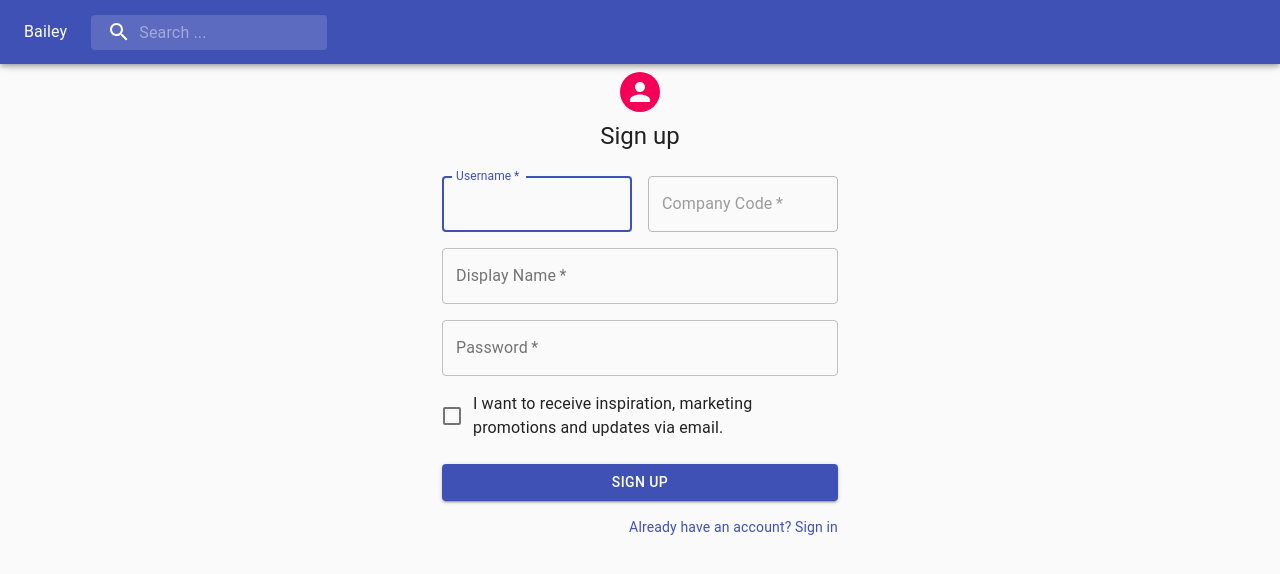
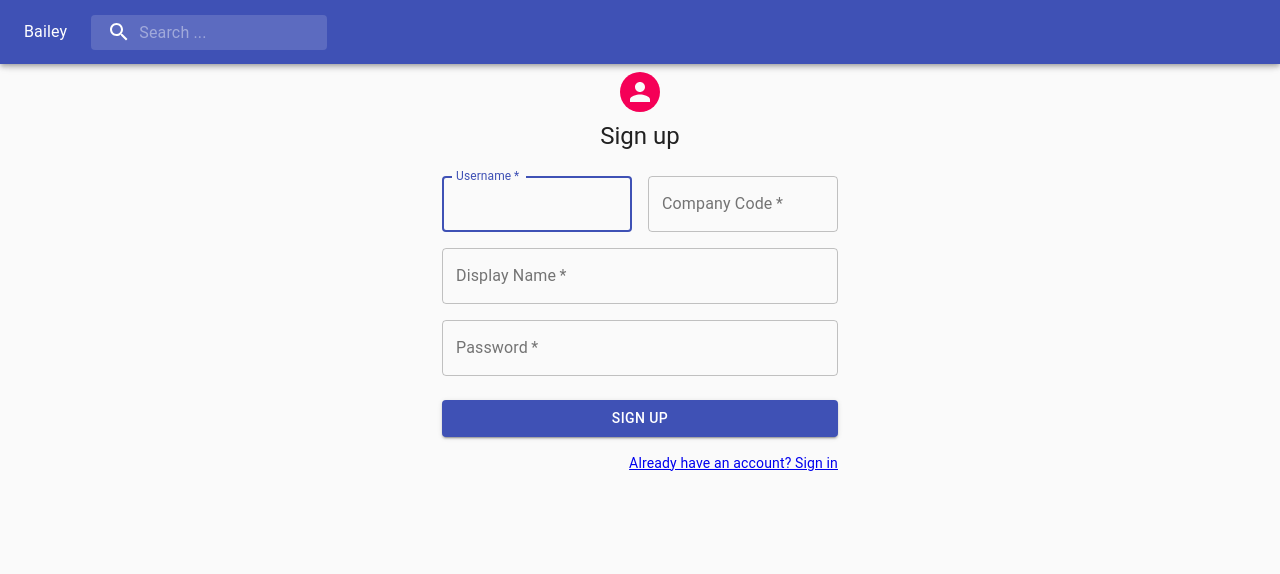
Before and after one commit to SNUEngineer/morlangmae, a React (Create React App) app: page /sign-up in a window 1280 px wide. Shown: the top 574 px of the page. Built offline with nearby package versions, Linux system fonts and the light colour scheme.

Commit message:
:sparkles: Fix sign in and sign up

```diff
--- a/src/components/signin/SignIn.tsx
+++ b/src/components/signin/SignIn.tsx
@@ -6,12 +6,12 @@ import CssBaseline from '@material-ui/core/CssBaseline';
 import TextField from '@material-ui/core/TextField';
 import FormControlLabel from '@material-ui/core/FormControlLabel';
 import Checkbox from '@material-ui/core/Checkbox';
-import Link from '@material-ui/core/Link';
 import Grid from '@material-ui/core/Grid';
 import Box from '@material-ui/core/Box';
 import Typography from '@material-ui/core/Typography';
 import { makeStyles } from '@material-ui/core/styles';
 import Container from '@material-ui/core/Container';
+import { Link } from 'react-router-dom';
 
 export interface SignInProps {
   handleSubmit(): Promise<void>;
@@ -88,14 +88,9 @@ export default function SignIn(props: any) {
           >
             Sign In
           </Button>
-          <Grid container>
-            <Grid item xs>
-              <Link href="#" variant="body2">
-                Forgot password?
-              </Link>
-            </Grid>
+          <Grid container justify="flex-end">
             <Grid item>
-              <Link href="#" variant="body2">
+              <Link to="/sign-up">
                 {"Don't have an account? Sign Up"}
               </Link>
             </Grid>
--- a/src/components/signup/SignUp.tsx
+++ b/src/components/signup/SignUp.tsx
@@ -1,19 +1,21 @@
 import React from 'react';
+import { useForm } from 'react-hook-form';
 import Avatar from '@material-ui/core/Avatar';
 import Button from '@material-ui/core/Button';
 import CssBaseline from '@material-ui/core/CssBaseline';
 import TextField from '@material-ui/core/TextField';
 import FormControlLabel from '@material-ui/core/FormControlLabel';
 import Checkbox from '@material-ui/core/Checkbox';
-import Link from '@material-ui/core/Link';
 import Grid from '@material-ui/core/Grid';
 import Typography from '@material-ui/core/Typography';
 import { makeStyles } from '@material-ui/core/styles';
 import Container from '@material-ui/core/Container';
+import { Link, useHistory } from 'react-router-dom';
+import { SignUpRequest } from '../../services/user.service';
 
 export interface SignUpProps {
   companyCode?: string;
-  handleSubmit(): Promise<void>;
+  handleSubmit(request: SignUpRequest): Promise<void>;
 }
 
 const useStyles = makeStyles((theme) => ({
@@ -38,6 +40,8 @@ const useStyles = makeStyles((theme) => ({
 
 export default function SignUp(props: SignUpProps) {
   const classes = useStyles();
+  const { register, handleSubmit } = useForm();
+  const history = useHistory();
 
   return (
     <Container component="main" maxWidth="xs">
@@ -49,7 +53,7 @@ export default function SignUp(props: SignUpProps) {
         <Typography component="h1" variant="h5">
           Sign up
         </Typography>
-        <form className={classes.form} noValidate>
+        <form onSubmit={handleSubmit(props.handleSubmit)} className={classes.form} noValidate>
           <Grid container spacing={2}>
             <Grid item xs={12} sm={6}>
               <TextField
@@ -61,18 +65,19 @@ export default function SignUp(props: SignUpProps) {
                 id="username"
                 label="Username"
                 autoFocus
+                inputRef={register}
               />
             </Grid>
             <Grid item xs={12} sm={6}>
               <TextField
                 variant="outlined"
                 required
-                disabled
                 defaultValue={props.companyCode}
                 fullWidth
                 id="companyCode"
                 label="Company Code"
                 name="companyCode"
+                inputRef={register}
               />
             </Grid>
             <Grid item xs={12}>
@@ -84,6 +89,7 @@ export default function SignUp(props: SignUpProps) {
                 label="Display Name"
                 name="displayName"
                 autoComplete="displayName"
+                inputRef={register}
               />
             </Grid>
             <Grid item xs={12}>
@@ -96,12 +102,7 @@ export default function SignUp(props: SignUpProps) {
                 type="password"
                 id="password"
                 autoComplete="current-password"
-              />
-            </Grid>
-            <Grid item xs={12}>
-              <FormControlLabel
-                control={<Checkbox value="allowExtraEmails" color="primary" />}
-                label="I want to receive inspiration, marketing promotions and updates via email."
+                inputRef={register}
               />
             </Grid>
           </Grid>
@@ -116,7 +117,7 @@ export default function SignUp(props: SignUpProps) {
           </Button>
           <Grid container justify="flex-end">
             <Grid item>
-              <Link href="#" variant="body2">
+              <Link to="/sign-in">
                 Already have an account? Sign in
               </Link>
             </Grid>
```
